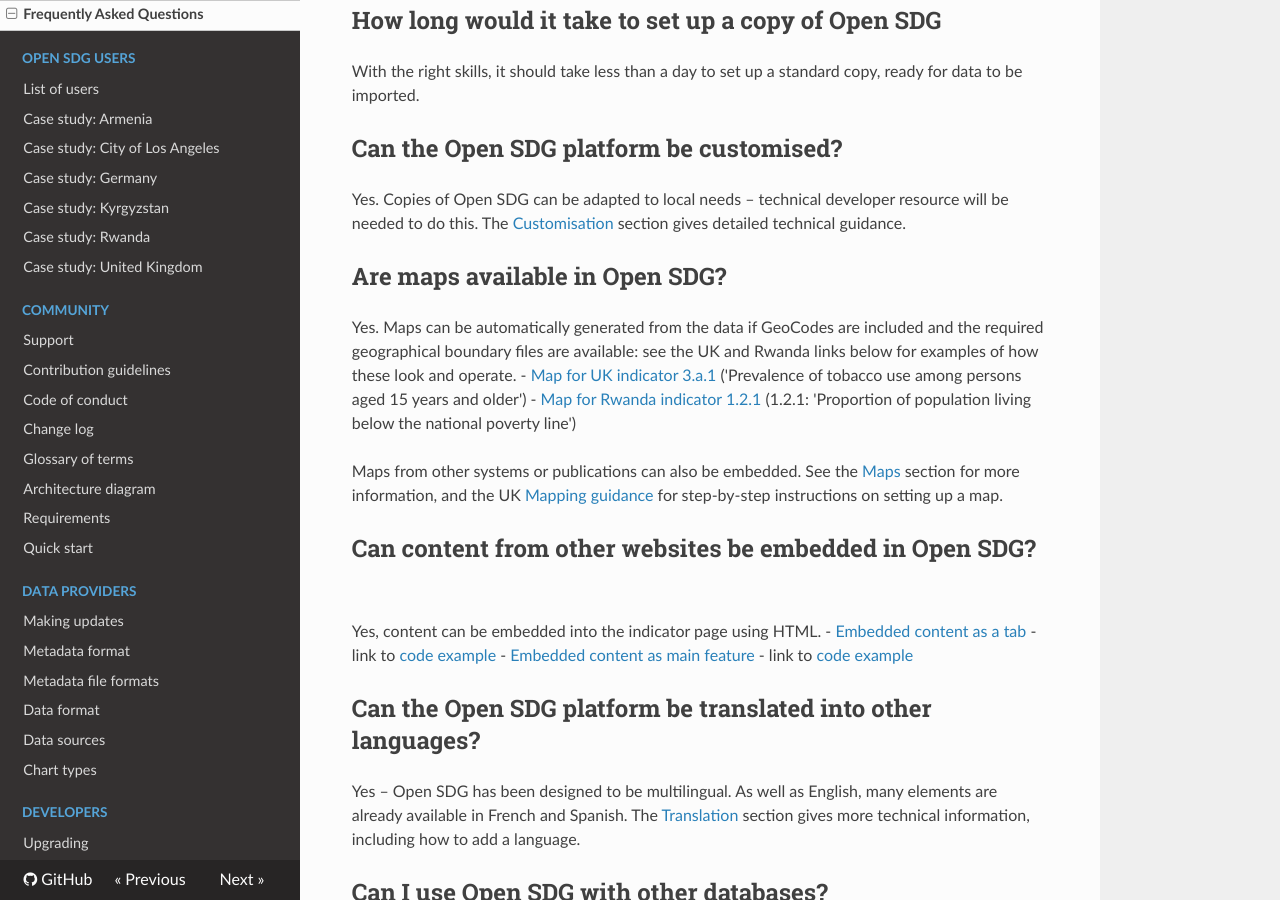
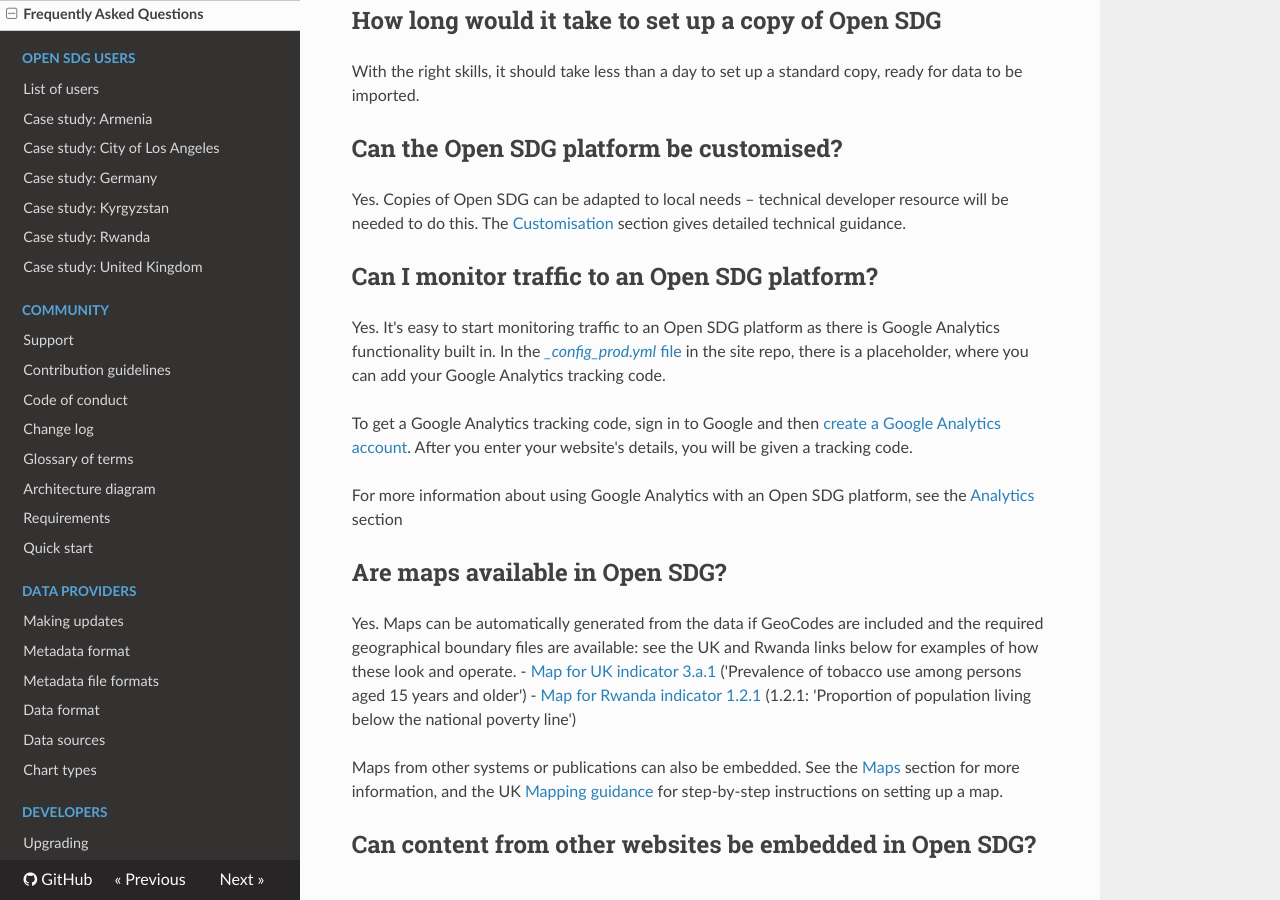
Before and after one commit to open-sdg/open-sdg, an MkDocs documentation site: the page built from docs/faq.md, in a window 1280 px wide and 900 px high, scrolled down 412 px. Built offline with MkDocs 1.6.1, drawn with Linux system fonts in a browser that asks for light colours; nearby versions of some CDN libraries; old or Windows-style settings are respelled for this version of MkDocs.

Commit message:
Add question about google analytics

```diff
--- a/docs/faq.md
+++ b/docs/faq.md
@@ -18,6 +18,14 @@
 
 Yes. Copies of Open SDG can be adapted to local needs – technical developer resource will
 be needed to do this. The [Customisation](./customisation.md) section gives detailed technical guidance.
+
+## Can I monitor traffic to an Open SDG platform?
+
+Yes. It's easy to start monitoring traffic to an Open SDG platform as there is Google Analytics functionality built in. In the [*_config_prod.yml* file](https://github.com/open-sdg/open-sdg-site-starter/blob/develop/_config_prod.yml#L19-L21) in the site repo, there is a placeholder, where you can add your Google Analytics tracking code.
+
+To get a Google Analytics tracking code, sign in to Google and then [create a Google Analytics account](https://analytics.google.com/analytics/web/provision/#/provision/create). After you enter your website's details, you will be given a tracking code.
+
+For more information about using Google Analytics with an Open SDG platform, see the [Analytics](./analytics.md) section
 
 ## Are maps available in Open SDG?
 
```
